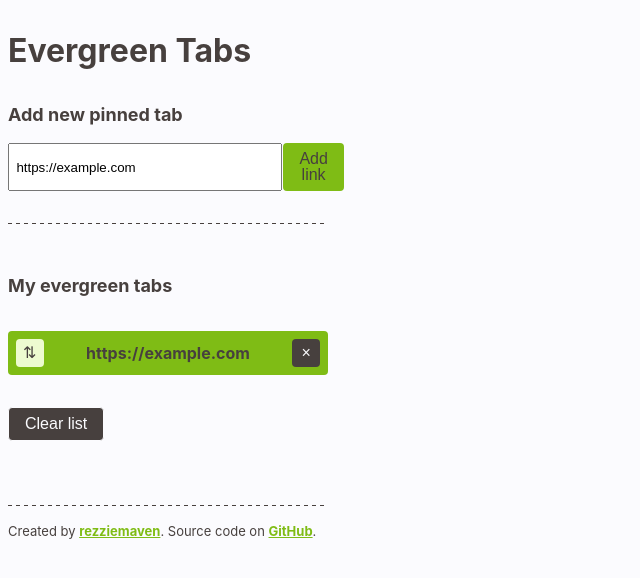
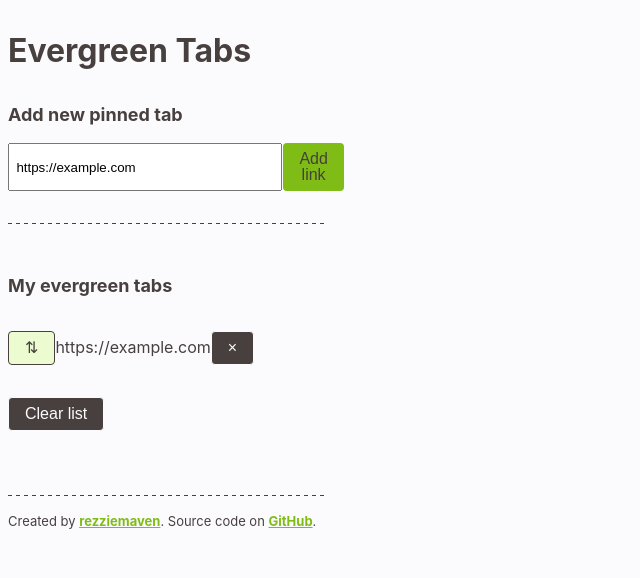
Before and after one commit to rezziemaven/evergreen-tabs, a Preact app: page / in a window 1280 px wide. Both pictures are taken after typing "https://example.com" into the empty fields and a click on the button "Add link". Shown: the top 578 px of the page, without its empty margins (0-640 px from the left). Built offline with nearby package versions, Linux system fonts and the light colour scheme.

Commit message:
Replace li with div element

```diff
--- a/src/components/LinkListItem.jsx
+++ b/src/components/LinkListItem.jsx
@@ -1,11 +1,11 @@
 export function LinkListItem(props) {
   return (
-    <li className="" key={props.id}>
+    <div className="link-item">
       <button className="move-item">&#8645;</button>
       <span className="link">{props.url}</span>
       <button onClick={() => props.onRemove(props.id)} className="delete-item">
         &times;
       </button>
-    </li>
+    </div>
   );
 }
```
